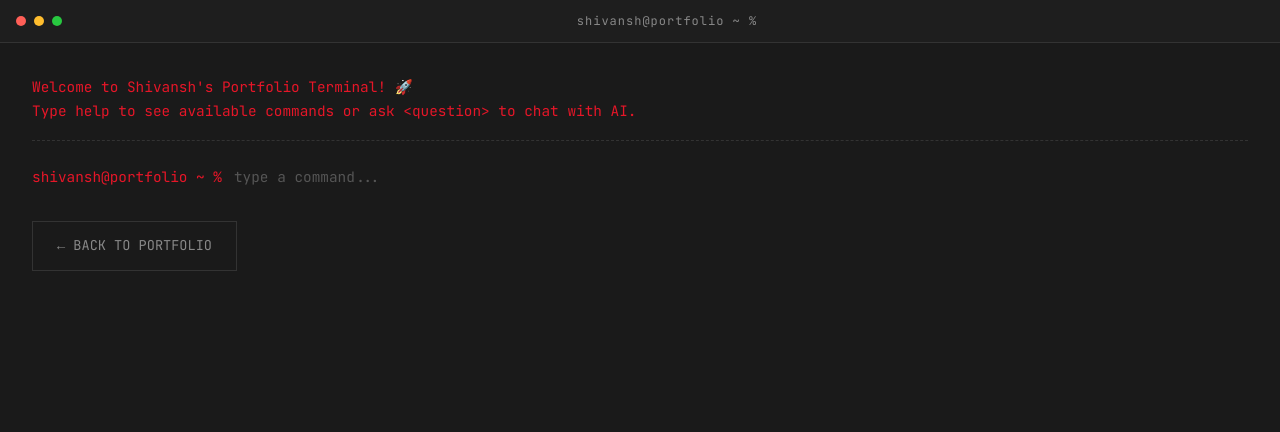
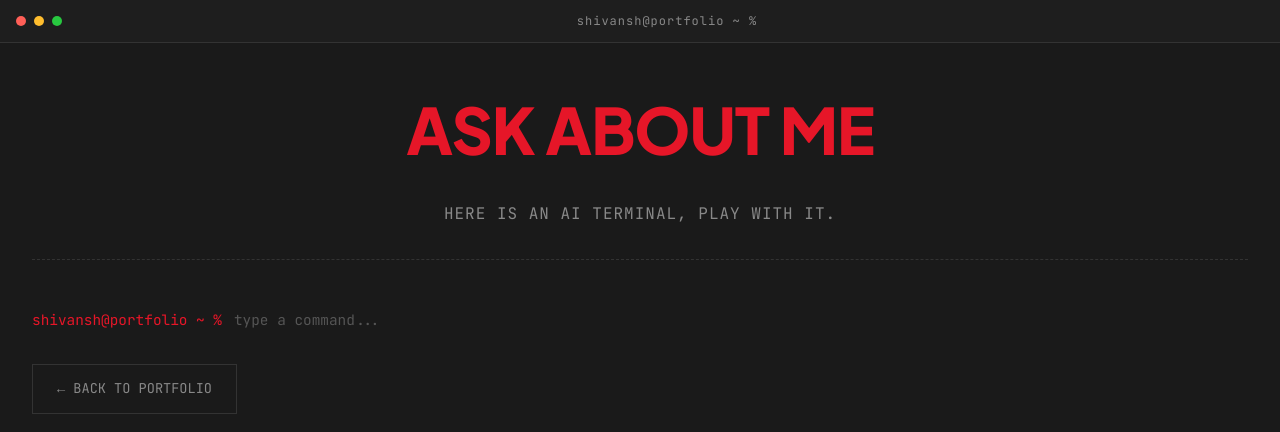
Before and after one commit to EVIL3367/Myportfolio, a React (Vite) app: page / in a window 1280 px wide. Both pictures are taken after a click on the button "WANT TO KNOW MORE ABOUT ME?". Shown: the top 432 px of the page. Built offline with nearby package versions, Linux system fonts and the light colour scheme.

Commit message:
updated terminal view

```diff
--- a/src/components/TerminalView.jsx
+++ b/src/components/TerminalView.jsx
@@ -204,8 +204,8 @@ export default function TerminalView({ onExit }) {
         >
           {/* Welcome message */}
           <div className="terminal-welcome">
-            <p>Welcome to Shivansh's Portfolio Terminal! 🚀</p>
-            <p>Type <span style={{ color: "var(--accent-green)" }}>help</span> to see available commands or <span style={{ color: "var(--accent-purple)" }}>ask &lt;question&gt;</span> to chat with AI.</p>
+            <h1 className="terminal-welcome-title">ASK ABOUT ME</h1>
+            <p className="terminal-welcome-subtitle">Here is an AI terminal, play with it.</p>
           </div>
 
           {/* Command history */}
--- a/src/index.css
+++ b/src/index.css
@@ -556,10 +556,27 @@ body {
 }
 
 .terminal-welcome {
+  text-align: center;
+  margin-bottom: 3rem;
+  padding-bottom: 2rem;
+  border-bottom: 1px dashed var(--term-border);
+}
+
+.terminal-welcome-title {
   color: var(--accent-red);
-  margin-bottom: 1.5rem;
-  padding-bottom: 1rem;
-  border-bottom: 1px dashed var(--term-border);
+  font-size: clamp(2rem, 5vw, 4rem);
+  font-weight: 800;
+  letter-spacing: -1px;
+  margin-bottom: 1rem;
+  text-transform: uppercase;
+  font-family: var(--font-sans);
+}
+
+.terminal-welcome-subtitle {
+  color: #888;
+  font-size: 1rem;
+  letter-spacing: 1px;
+  text-transform: uppercase;
 }
 
 .terminal-history-cmd {
```
